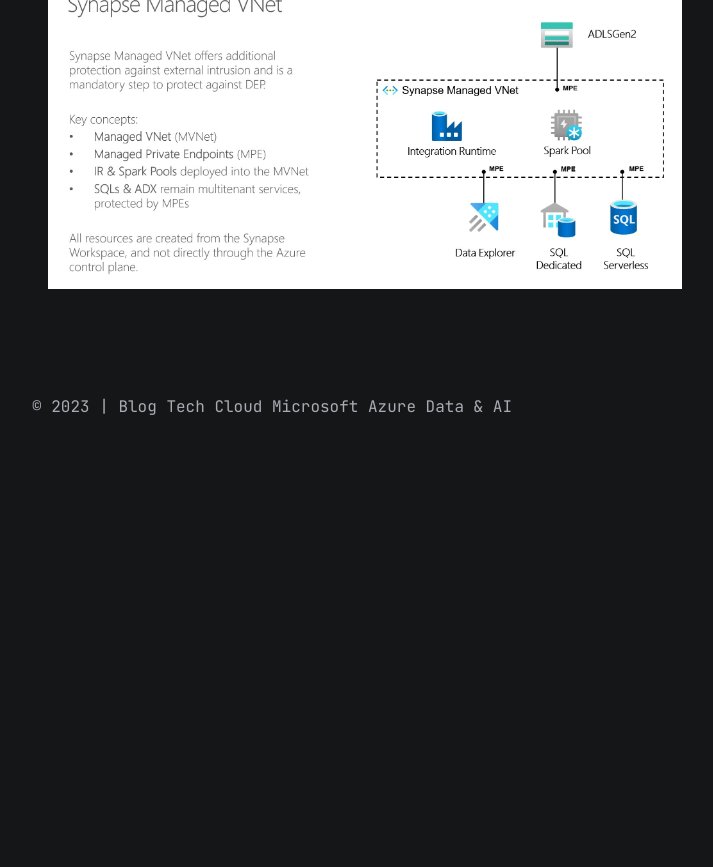
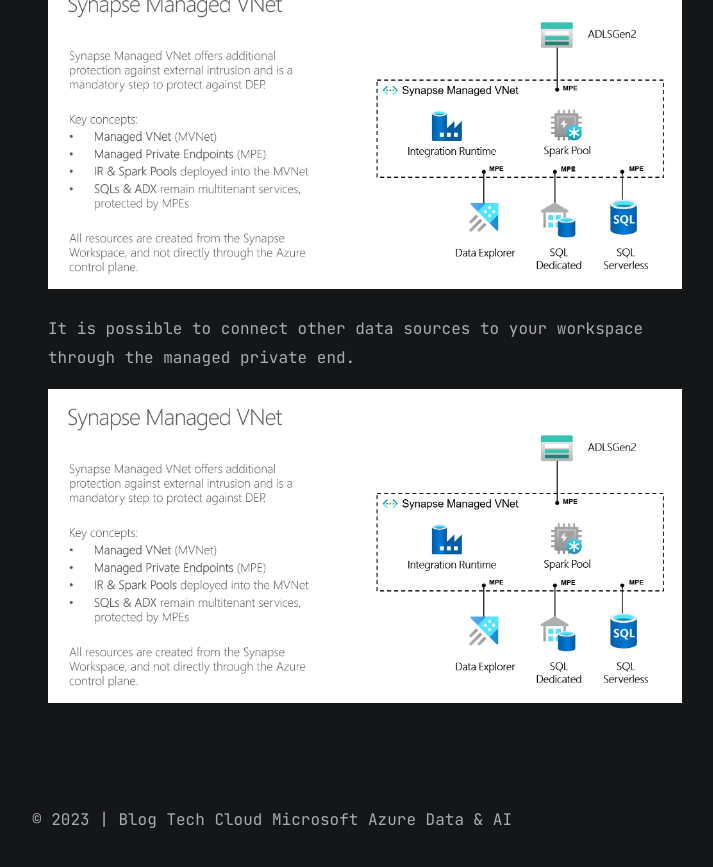
Before and after one commit to marc-hadjeje/marc-hadjeje.github.io, a Jekyll site: the page built from all_collections/_posts/2021-11-04-Synapse Analytics DEP.md, in a window 1280 px wide and 900 px high, scrolled down 2878 px. Shown: the top 867 px of the window, without its empty margins (283-996 px from the left). Built offline with Jekyll 4.4.1, drawn with Linux system fonts in a browser that asks for light colours; before the commit the page ends 3365 px from its top, so only the background shows below that.

Commit message:
Update 2021-11-04-Synapse Analytics DEP.md

```diff
--- a/all_collections/_posts/2021-11-04-Synapse Analytics DEP.md
+++ b/all_collections/_posts/2021-11-04-Synapse Analytics DEP.md
@@ -25,6 +25,8 @@ Historical ways to address the data leakage risk in for Azure ressources:
 
 New approach for data services is using Managed VNet for most Azure Data products like **Power BI**, **Data factory**, **Purview**, **Azure ML**.
 - When you create your Azure Synapse workspace, you can choose to associate it to a Microsoft Azure Virtual Network. The Virtual Network associated with your workspace is managed by Azure Synapse.
-![Synapse Architecture](https://github.com/marc-hadjeje/marc-hadjeje.github.io/blob/main/assets/images/azure-synapse-analytics-networking-managed-virtual-network-outbound-traffic.png?raw=true)
+![Synapse Managed Vnet](https://github.com/marc-hadjeje/marc-hadjeje.github.io/blob/main/assets/images/azure-synapse-analytics-networking-managed-virtual-network-outbound-traffic.png?raw=true)
 To provide more detail, the Synapse managed workspace will be hosted in Microsoft Azure subscriptions managed by MS engineering.
+![Synapse Managed Vnet Option](https://github.com/marc-hadjeje/marc-hadjeje.github.io/blob/main/assets/images/managed_vnet.jpg?raw=true)
+It is possible to connect other data sources to your workspace through the managed private end.
 ![Synapse Architecture](https://github.com/marc-hadjeje/marc-hadjeje.github.io/blob/main/assets/images/managed_vnet.jpg?raw=true)
```
